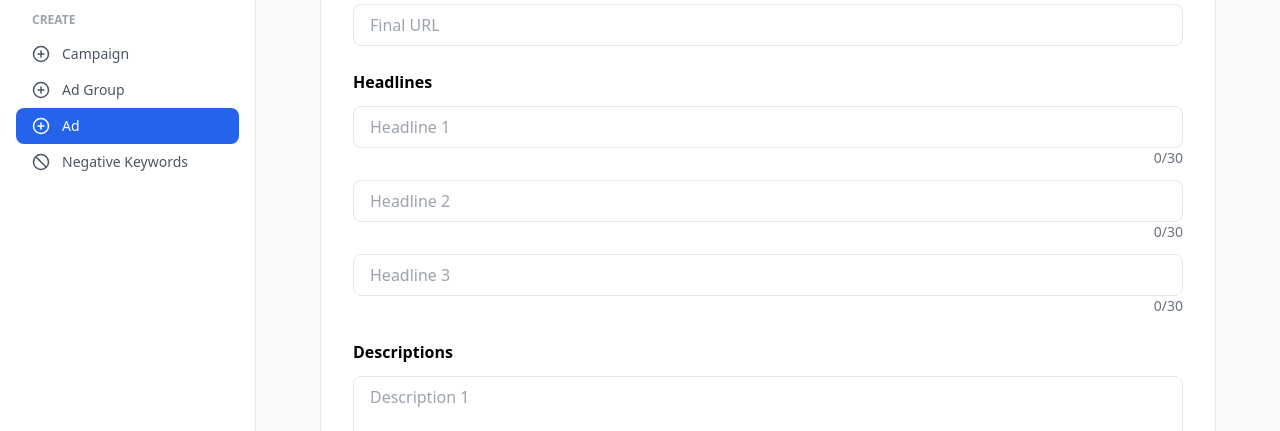
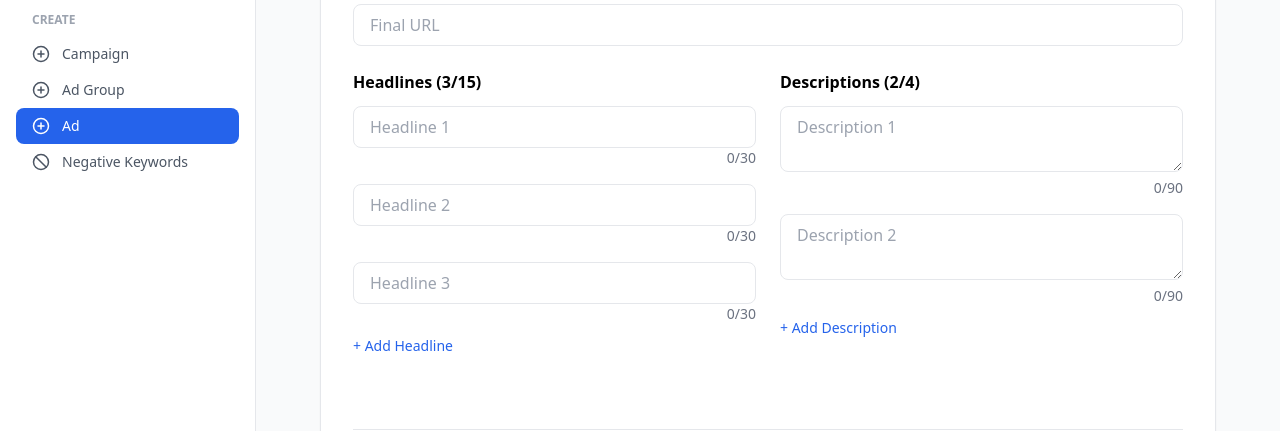
Before and after one commit to sghsgm99/campaign-dashboard, a React (Create React App) app in the folder frontend/: page /create/ad in a window 1280 px wide. Shown: the part 300-731 px from the top of the page. Built offline with nearby package versions, Linux system fonts and the light colour scheme; no server answers; the HTML template or start-up script is replaced by a standard one.

Commit message:
refactor - headlines,description

```diff
--- a/frontend/src/components/CreateAdTab.tsx
+++ b/frontend/src/components/CreateAdTab.tsx
@@ -18,6 +18,9 @@ const createEmptyAd = () => ({
   descriptions: ["", ""],
   adGroups: [] as AdGroup[],
 });
+
+const MAX_HEADLINES = 15;
+const MAX_DESCRIPTIONS = 4;
 
 const CreateAdTab = ({
   creationStatus,
@@ -88,9 +91,26 @@ const CreateAdTab = ({
     handleCreateAd(payload);
   };
 
-  // -----------------------------------
-  // UI Rendering
-  // -----------------------------------
+  const addHeadline = (adIndex: number) => {
+    setAds(prev =>
+      prev.map((ad, i) =>
+        i === adIndex && ad.headlines.length < MAX_HEADLINES
+          ? { ...ad, headlines: [...ad.headlines, ""] }
+          : ad
+      )
+    );
+  };
+
+  const addDescription = (adIndex: number) => {
+    setAds(prev =>
+      prev.map((ad, i) =>
+        i === adIndex && ad.descriptions.length < MAX_DESCRIPTIONS
+          ? { ...ad, descriptions: [...ad.descriptions, ""] }
+          : ad
+      )
+    );
+  };
+
   return (
     <div className="max-w-4xl mx-auto">
       <div className="bg-white rounded-lg shadow-sm border p-8">
@@ -165,11 +185,21 @@ const CreateAdTab = ({
               onChange={e => updateField(index, "finalUrl", e.target.value)}
             />
 
+            {/* Headlines + Descriptions */}
+            <div className="grid grid-cols-1 md:grid-cols-2 gap-6 mb-6">
+
               {/* Headlines */}
-            <div className="space-y-3 mb-6">
-              <p className="font-semibold">Headlines</p>
+              <div className="mb-6">
+                <div className="flex items-center justify-between mb-3">
+                  <p className="font-semibold">
+                    Headlines ({ad.headlines.length}/{MAX_HEADLINES})
+                  </p>
+                </div>
+
+                <div className="grid grid-cols-1 gap-4">
                   {ad.headlines.map((h, hIndex) => {
                     const count = h.length;
+
                     return (
                       <div key={hIndex}>
                         <input
@@ -183,7 +213,11 @@ const CreateAdTab = ({
                             updateHeadline(index, hIndex, e.target.value)
                           }
                         />
-                    <p className={`text-sm text-right ${count > 30 ? "text-red-600" : "text-gray-500"}`}>
+                        <p
+                          className={`text-sm text-right ${
+                            count > 30 ? "text-red-600" : "text-gray-500"
+                          }`}
+                        >
                           {count}/30
                         </p>
                       </div>
@@ -191,11 +225,30 @@ const CreateAdTab = ({
                   })}
                 </div>
 
+                {/* Add Headline */}
+                <button
+                  type="button"
+                  onClick={() => addHeadline(index)}
+                  disabled={ad.headlines.length >= MAX_HEADLINES}
+                  className="mt-3 text-sm text-blue-600 disabled:text-gray-400"
+                >
+                  + Add Headline
+                </button>
+              </div>
+
+
               {/* Descriptions */}
-            <div className="space-y-3">
-              <p className="font-semibold">Descriptions</p>
+              <div className="mb-6">
+                <div className="flex items-center justify-between mb-3">
+                  <p className="font-semibold">
+                    Descriptions ({ad.descriptions.length}/{MAX_DESCRIPTIONS})
+                  </p>
+                </div>
+
+                <div className="grid grid-cols-1 gap-4">
                   {ad.descriptions.map((d, dIndex) => {
                     const count = d.length;
+
                     return (
                       <div key={dIndex}>
                         <textarea
@@ -209,13 +262,32 @@ const CreateAdTab = ({
                             updateDescription(index, dIndex, e.target.value)
                           }
                         />
-                    <p className={`text-sm text-right ${count > 90 ? "text-red-600" : "text-gray-500"}`}>
+                        <p
+                          className={`text-sm text-right ${
+                            count > 90 ? "text-red-600" : "text-gray-500"
+                          }`}
+                        >
                           {count}/90
                         </p>
                       </div>
                     );
                   })}
                 </div>
+
+                {/* Add Description */}
+                <button
+                  type="button"
+                  onClick={() => addDescription(index)}
+                  disabled={ad.descriptions.length >= MAX_DESCRIPTIONS}
+                  className="mt-3 text-sm text-blue-600 disabled:text-gray-400"
+                >
+                  + Add Description
+                </button>
+              </div>
+
+
+            </div>
+
           </div>
         ))}
 
```
Lines whose indentation alone changed are shown as unchanged.
